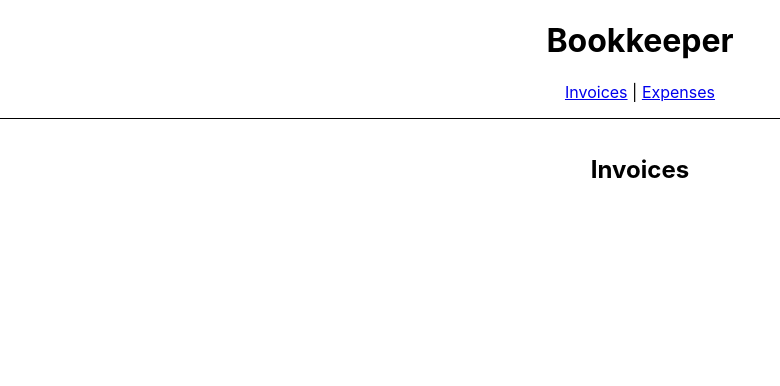
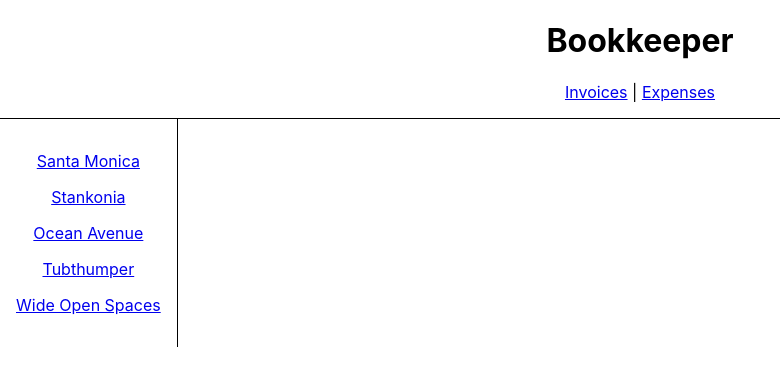
Before and after one commit to gingerheef003/router-tutorial, a React (Create React App) app: page /invoices in a window 1280 px wide. Shown: the top 386 px of the page, without its empty margins (0-780 px from the left). Built offline with nearby package versions, Linux system fonts and the light colour scheme.

Commit message:
Invoice with data

```diff
--- /dev/null
+++ b/src/data.js
@@ -0,0 +1,36 @@
+let invoices = [
+    {
+      name: "Santa Monica",
+      number: 1995,
+      amount: "$10,800",
+      due: "12/05/1995",
+    },
+    {
+      name: "Stankonia",
+      number: 2000,
+      amount: "$8,000",
+      due: "10/31/2000",
+    },
+    {
+      name: "Ocean Avenue",
+      number: 2003,
+      amount: "$9,500",
+      due: "07/22/2003",
+    },
+    {
+      name: "Tubthumper",
+      number: 1997,
+      amount: "$14,000",
+      due: "09/01/1997",
+    },
+    {
+      name: "Wide Open Spaces",
+      number: 1998,
+      amount: "$4,600",
+      due: "01/27/1998",
+    },
+  ];
+
+  export function getInvoices() {
+    return invoices;
+  }
--- a/src/index.js
+++ b/src/index.js
@@ -14,6 +14,14 @@
       <Route path="/" element={<App />}>
         <Route path="expenses" element={<Expenses />} />
         <Route path="invoices" element={<Invoices />} />
+        <Route
+          path="*"
+          element={
+            <main style={{ padding: "1rem" }}>
+              <p>There's nothing here!</p>
+            </main>
+          }
+        />
       </Route>
     </Routes>
   </BrowserRouter>
--- a/src/routes/invoices.jsx
+++ b/src/routes/invoices.jsx
@@ -1,7 +1,26 @@
+import { getInvoices } from "../data";
+import { Link } from "react-router-dom";
+
 export default function Invoices() {
+    let invoices = getInvoices();
     return (
-        <main style={{ padding: "1rem 0" }}>
-            <h2>Invoices</h2>
-        </main>
+        <div style={{ display: "flex" }}>
+            <nav
+                style={{
+                    borderRight: "solid 1px",
+                    padding: "1rem",
+                }}
+            >
+                {invoices.map((invoice) => (
+                    <Link
+                        style={{ display: "block", margin: "1rem 0" }}
+                        to={`/invoices/${invoice.number}`}
+                        key={invoice.number}
+                    >
+                        {invoice.name}
+                    </Link>
+                ))}
+            </nav>
+        </div>
     );
 }
```
